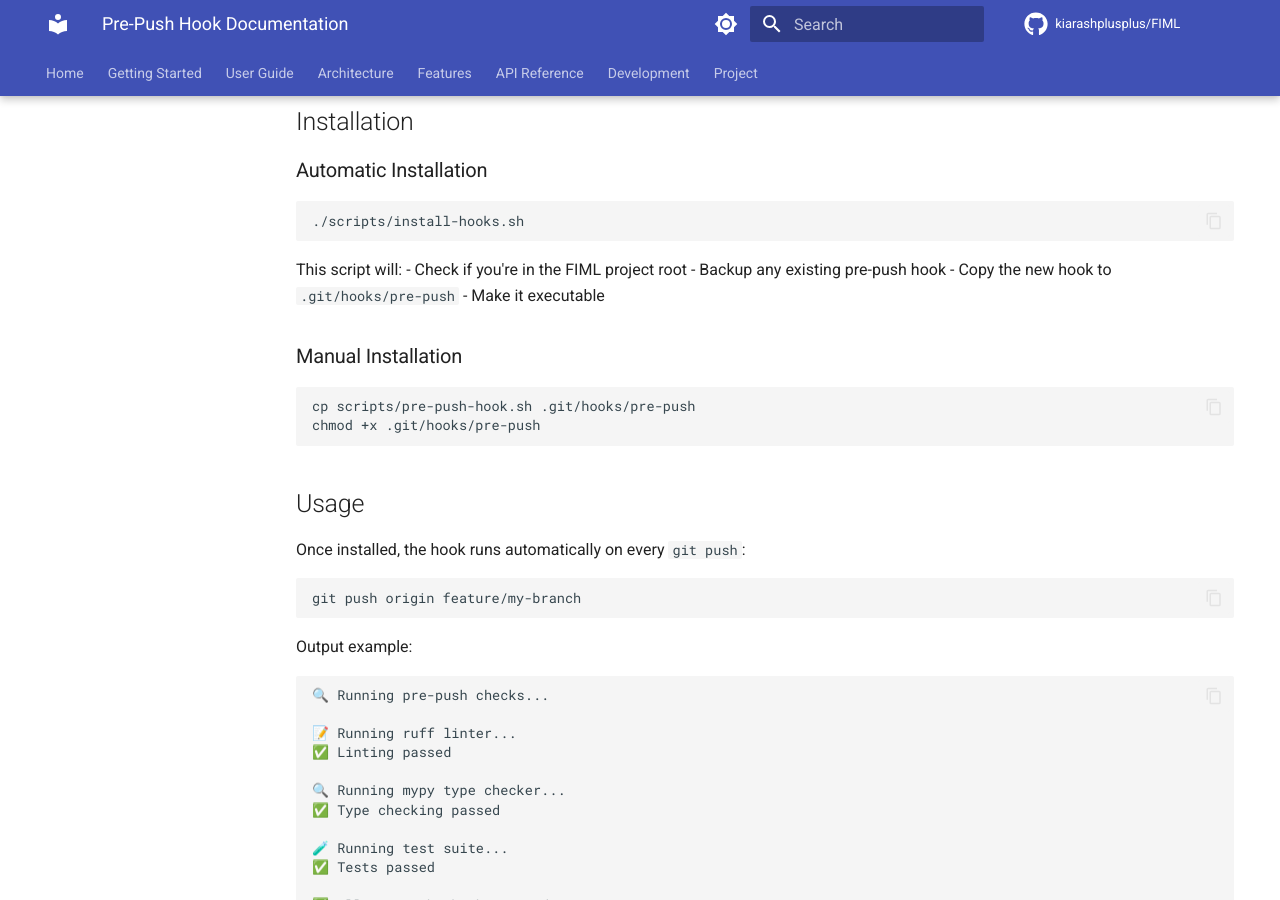
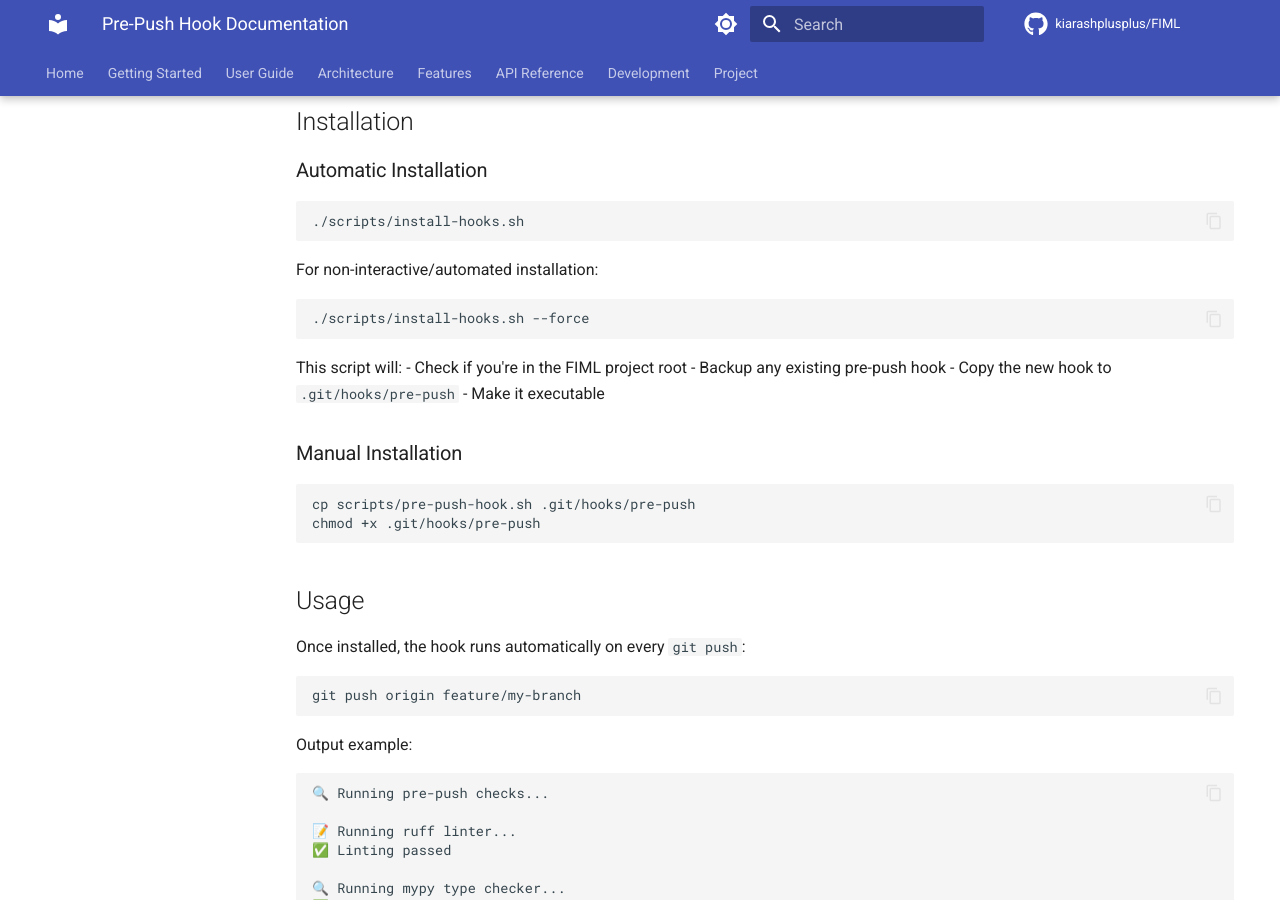
Before and after one commit to kiarashplusplus/FIML, an MkDocs documentation site: the page built from docs/PRE_PUSH_HOOK.md, in a window 1280 px wide and 900 px high, scrolled down 726 px. Built offline with MkDocs 1.6.1 and Material for MkDocs 9.7.7, drawn with Linux system fonts in a browser that asks for light colours; comment, search, counter and statistics services are not loaded; the version menu is left out.

Commit message:
Address code review feedback: improve hook output and add --force flag
Co-authored-by: kiarashplusplus <1780945+kiarashplusplus@users.noreply.github.com>

````diff
--- a/docs/PRE_PUSH_HOOK.md
+++ b/docs/PRE_PUSH_HOOK.md
@@ -27,6 +27,11 @@ The hook runs three checks in sequence:
 
 ```bash
 ./scripts/install-hooks.sh
+```
+
+For non-interactive/automated installation:
+```bash
+./scripts/install-hooks.sh --force
 ```
 
 This script will:
````
Also changed, not shown: 2 other files.
